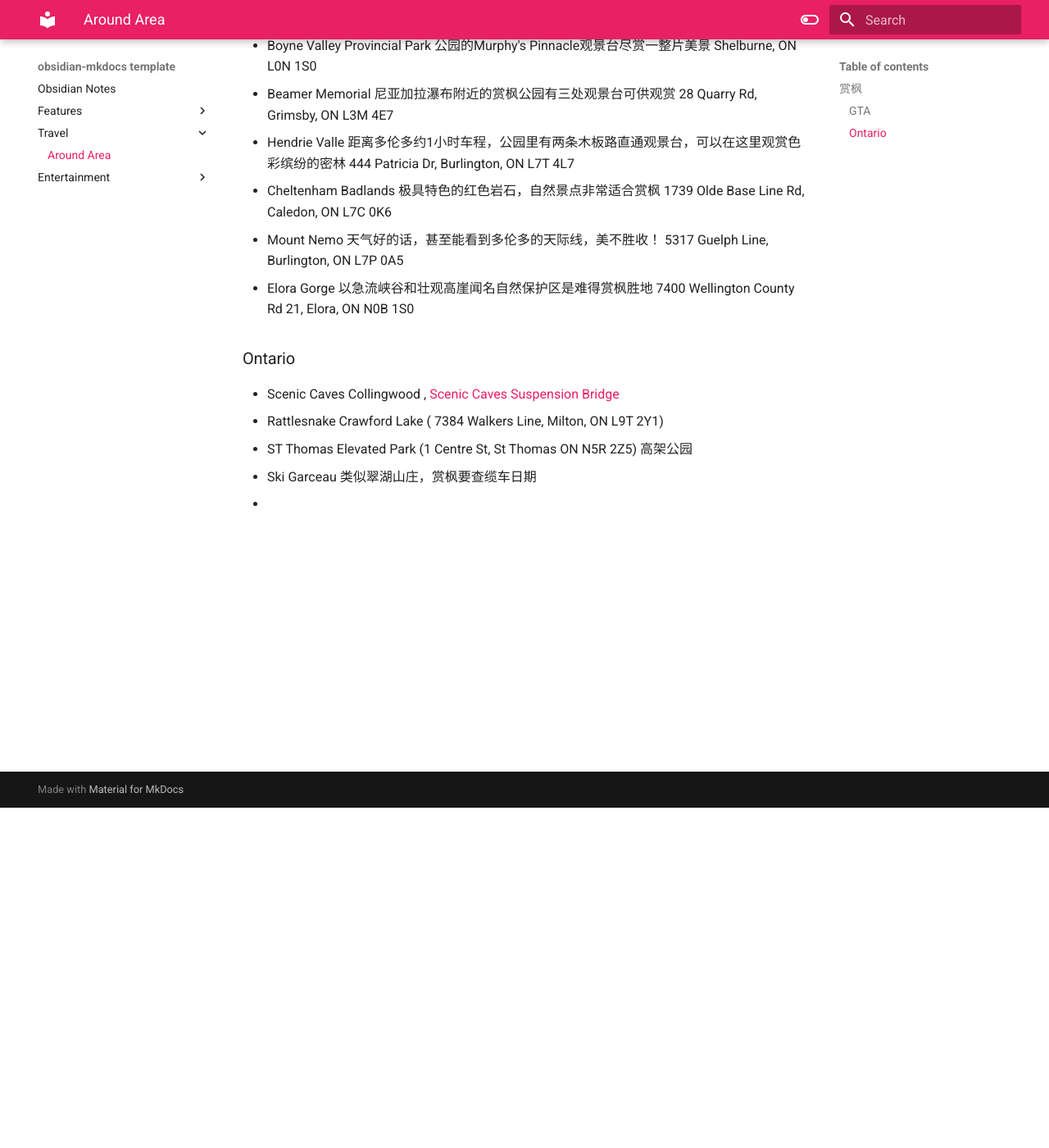
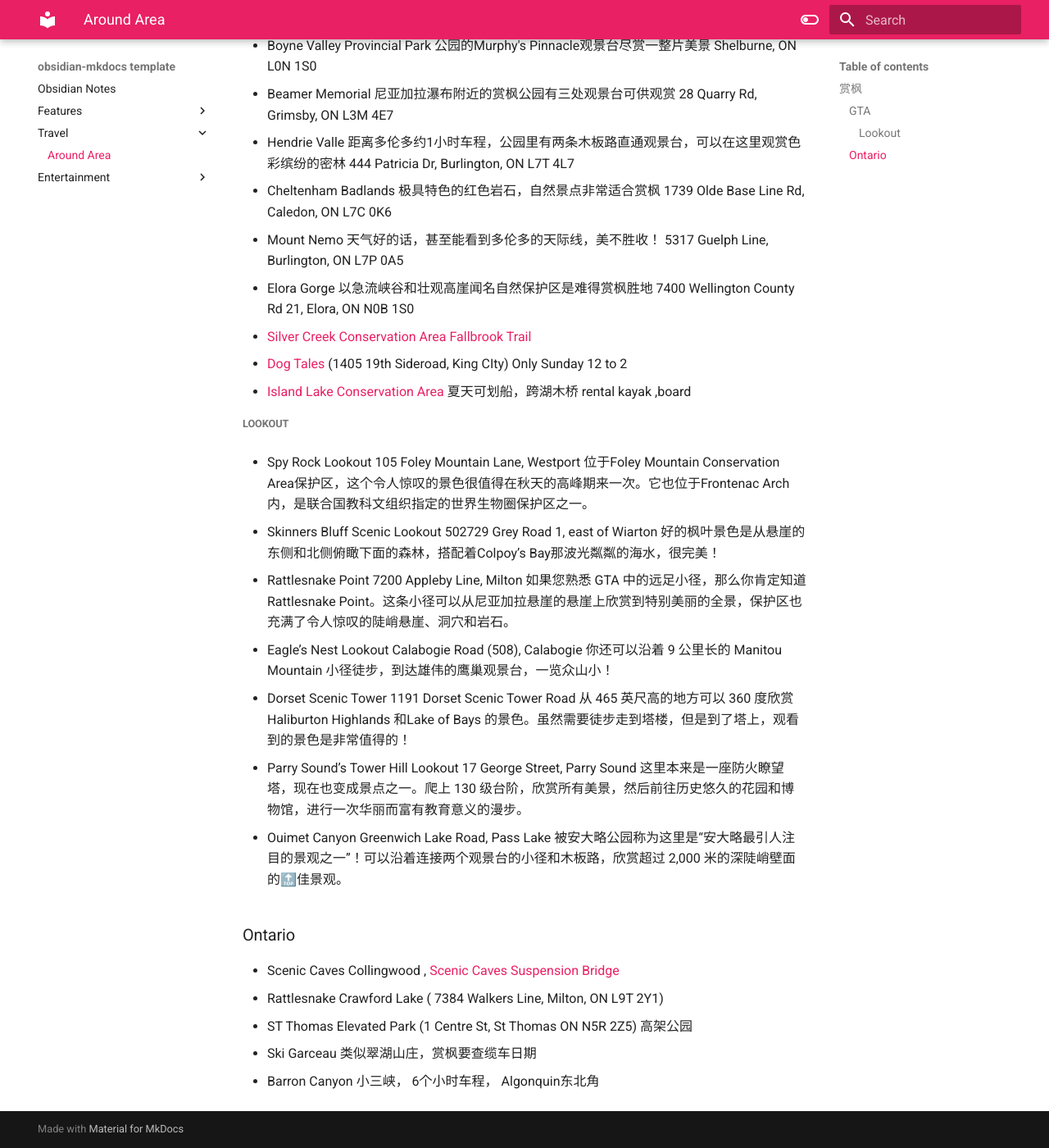
Before and after one commit to macsymgit/obsidian, an MkDocs documentation site: the page built from docs/Travel/Around Area.md, in a window 1280 px wide and 1400 px high, scrolled down 415 px. Shown: the whole window at 82% size. Built offline with MkDocs 1.6.1 and Material for MkDocs 9.7.7, drawn with Linux system fonts in a browser that asks for light colours.

Commit message:
Barron Canyon

```diff
--- a/docs/Travel/Around Area.md
+++ b/docs/Travel/Around Area.md
@@ -21,10 +21,35 @@
   5317 Guelph Line, Burlington, ON L7P 0A5
 - Elora Gorge 以急流峡谷和壮观高崖闻名自然保护区是难得赏枫胜地
   7400 Wellington County Rd 21, Elora, ON N0B 1S0
+- [Silver Creek Conservation Area Fallbrook Trail](https://goo.gl/maps/Vog1FqtDHEAQMvFVA)
+- [Dog Tales](https://www.dogtales.ca/openhouse) (1405 19th Sideroad, King CIty) Only Sunday 12 to 2
+- [Island Lake Conservation Area](https://goo.gl/maps/Yh1L2PByEeZ899km8) 夏天可划船，跨湖木桥 rental kayak ,board
+
+##### Lookout
+- Spy Rock Lookout 105 Foley Mountain Lane, Westport
+  位于Foley Mountain Conservation Area保护区，这个令人惊叹的景色很值得在秋天的高峰期来一次。它也位于Frontenac Arch内，是联合国教科文组织指定的世界生物圈保护区之一。
+
+- Skinners Bluff Scenic Lookout 502729 Grey Road 1, east of Wiarton
+  好的枫叶景色是从悬崖的东侧和北侧俯瞰下面的森林，搭配着Colpoy’s Bay那波光粼粼的海水，很完美！
+
+- Rattlesnake Point 7200 Appleby Line, Milton
+  如果您熟悉 GTA 中的远足小径，那么你肯定知道Rattlesnake Point。这条小径可以从尼亚加拉悬崖的悬崖上欣赏到特别美丽的全景，保护区也充满了令人惊叹的陡峭悬崖、洞穴和岩石。
+
+- Eagle’s Nest Lookout Calabogie Road (508), Calabogie
+  你还可以沿着 9 公里长的 Manitou Mountain 小径徒步，到达雄伟的鹰巢观景台，一览众山小！
+
+- Dorset Scenic Tower 1191 Dorset Scenic Tower Road
+  从 465 英尺高的地方可以 360 度欣赏Haliburton Highlands 和Lake of Bays 的景色。虽然需要徒步走到塔楼，但是到了塔上，观看到的景色是非常值得的！
+
+- Parry Sound’s Tower Hill Lookout 17 George Street, Parry Sound
+  这里本来是一座防火瞭望塔，现在也变成景点之一。爬上 130 级台阶，欣赏所有美景，然后前往历史悠久的花园和博物馆，进行一次华丽而富有教育意义的漫步。
+
+- Ouimet Canyon Greenwich Lake Road, Pass Lake
+  被安大略公园称为这里是“安大略最引人注目的景观之一”！可以沿着连接两个观景台的小径和木板路，欣赏超过 2,000 米的深陡峭壁面的🔝佳景观。
 
 ### Ontario
 - Scenic Caves Collingwood , [Scenic Caves Suspension Bridge](https://goo.gl/maps/42sSAhUfJUUcPFtAA)
 - Rattlesnake Crawford Lake ( 7384 Walkers Line, Milton, ON L9T 2Y1)
 - ST Thomas Elevated Park (1 Centre St, St Thomas ON N5R 2Z5)  高架公园
 - Ski Garceau 类似翠湖山庄，赏枫要查缆车日期
--
+- Barron Canyon 小三峡， 6个小时车程， Algonquin东北角
```
Also changed, not shown: 1 other file.
